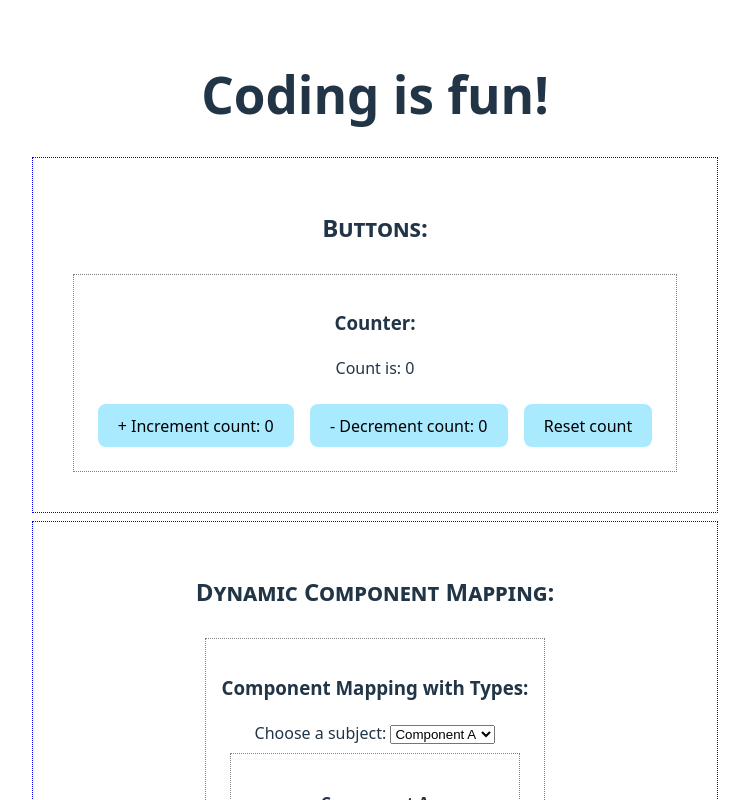
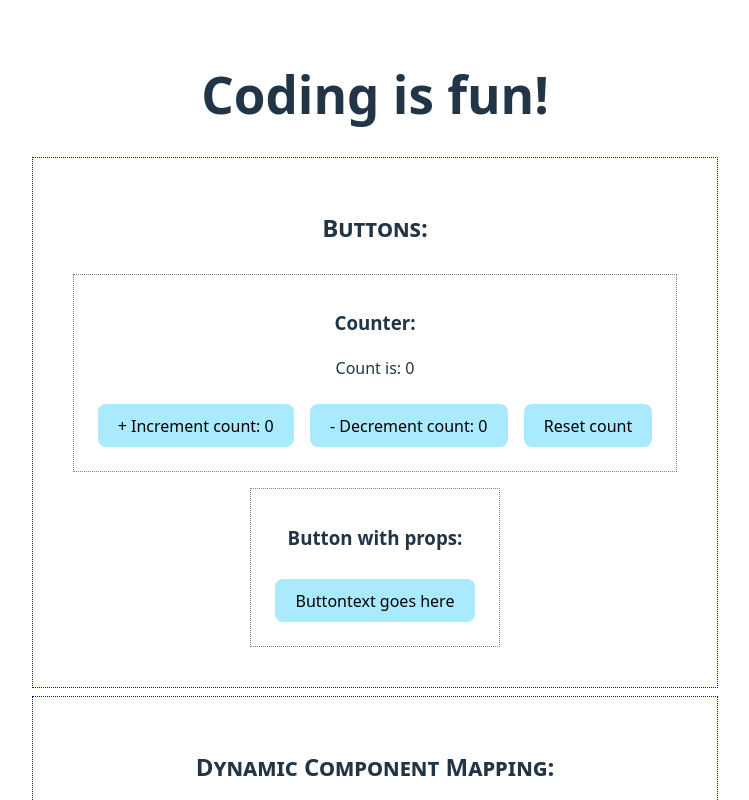
Before and after one commit to Ayngie/bits-n-pieces, a React (Vite) app: page / in a window 1280 px wide. Shown: the top 800 px of the page, without its empty margins (265-1014 px from the left). Built offline with nearby package versions, Linux system fonts and the light colour scheme.

Commit message:
Refactor: toggle with props is really button with props in its functionality, updated name

```diff
--- a/src/components/Buttons.tsx
+++ b/src/components/Buttons.tsx
@@ -1,3 +1,4 @@
+import ButtonWithProps from './Buttons/ButtonWithProps';
 import Counter from './Buttons/Counter';
 
 const Buttons = () => {
@@ -6,6 +7,11 @@ const Buttons = () => {
       <h2>Buttons:</h2>
 
       <Counter />
+      {/* Wrapping here for example component, to keep component file clean */}
+      <article className="bordered-section">
+        <h3>Button with props:</h3>
+        <ButtonWithProps buttonText="Buttontext goes here" />
+      </article>
     </section>
   );
 };
--- a/src/components/Toggles/ToggleWithProps.tsx
+++ b/src/components/Buttons/ButtonWithProps.tsx
@@ -1,9 +1,9 @@
-interface ToggleWithPropsProps {
+interface ButtonWithPropsProps {
   buttonText?: string;
   toggleFunction?: () => void; //Accept the function as a prop
 }
 
-const ToggleWithProps: React.FC<ToggleWithPropsProps> = ({
+const ButtonWithProps: React.FC<ButtonWithPropsProps> = ({
   buttonText,
   toggleFunction,
 }) => {
@@ -14,4 +14,4 @@ const ToggleWithProps: React.FC<ToggleWithPropsProps> = ({
   );
 };
 
-export default ToggleWithProps;
+export default ButtonWithProps;
--- a/src/components/Toggles.tsx
+++ b/src/components/Toggles.tsx
@@ -3,7 +3,6 @@ import ToggleColored from './Toggles/ToggleColored';
 import ToggleTheme from './Toggles/ToggleTheme';
 import ToggleTwoChoices from './Toggles/ToggleTwoChoices';
 import ToggleThreeChoices from './Toggles/ToggleThreeChoices';
-import ToggleWithProps from './Toggles/ToggleWithProps';
 
 const Toggles: React.FC = () => {
   return (
@@ -15,11 +14,6 @@ const Toggles: React.FC = () => {
       <ToggleTheme />
       <ToggleTwoChoices />
       <ToggleThreeChoices />
-      {/* Wrapping here for example component, to keep component file clean */}
-      <article className="bordered-section">
-        <h3>Toggle with props:</h3>
-        <ToggleWithProps buttonText="Buttontext goes here" />
-      </article>
     </section>
   );
 };
--- a/src/components/Toggles/ToggleTwoChoices.tsx
+++ b/src/components/Toggles/ToggleTwoChoices.tsx
@@ -1,5 +1,5 @@
 import { useState } from 'react';
-import ToggleWithProps from './ToggleWithProps';
+import ToggleWithProps from '../Buttons/ButtonWithProps';
 import ComponentA from '../DynamicComponentMapping/ComponentsToBeMapped/ComponentA';
 import ComponentB from '../DynamicComponentMapping/ComponentsToBeMapped/ComponentB';
 
```
Also changed, not shown: src/components/Forms/ChangeButtonText.tsx (added, +14 -0 lines).
